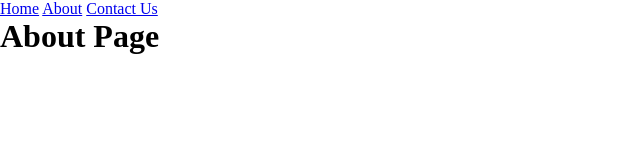
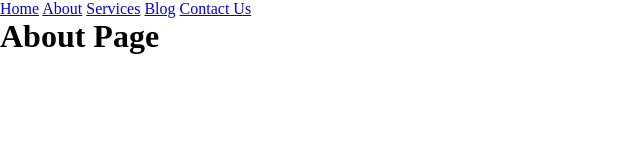
Before and after one commit to hlaingphoo21/weekend-june-git, a plain HTML site: page about.html in a window 1280 px wide. Shown: the whole page, without its empty margins (0-640 px from the left). Drawn offline with Linux system fonts and the light colour scheme.

Commit message:
fix unlinked a tag

```diff
--- a/about.html
+++ b/about.html
@@ -11,6 +11,8 @@
     <nav>
         <a href="index.html">Home</a>
         <a href="about.html">About</a>
+        <a href="services.html">Services</a>
+        <a href="blog.html">Blog</a>
         <a href="contact.html">Contact Us</a>
     </nav>
 
```
Also changed, not shown: blog-detail.html (+2 -0 lines), blog.html (+2 -0 lines), contact.html (+2 -0 lines), index.html (+2 -0 lines), service-detail.html (+2 -0 lines), services.html (+2 -0 lines).
